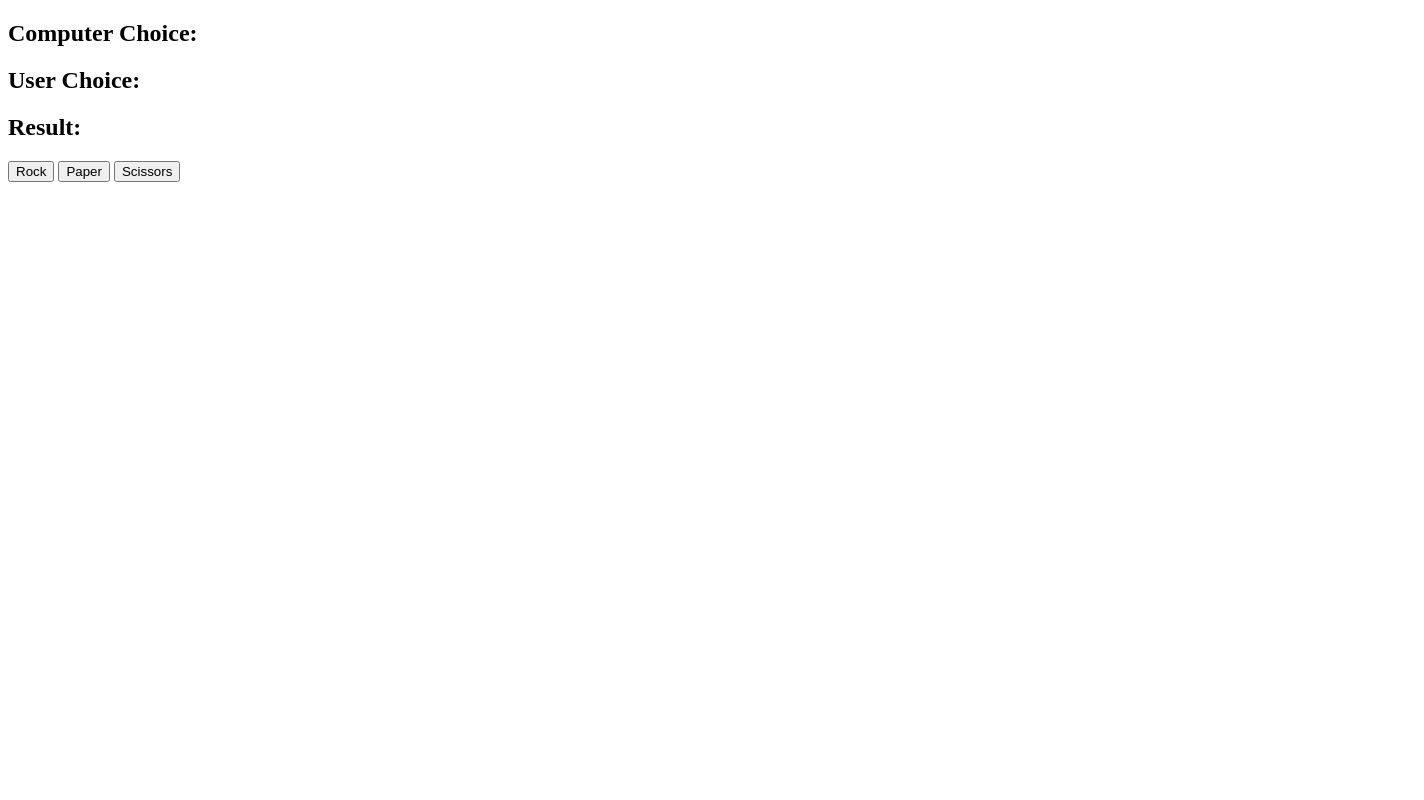
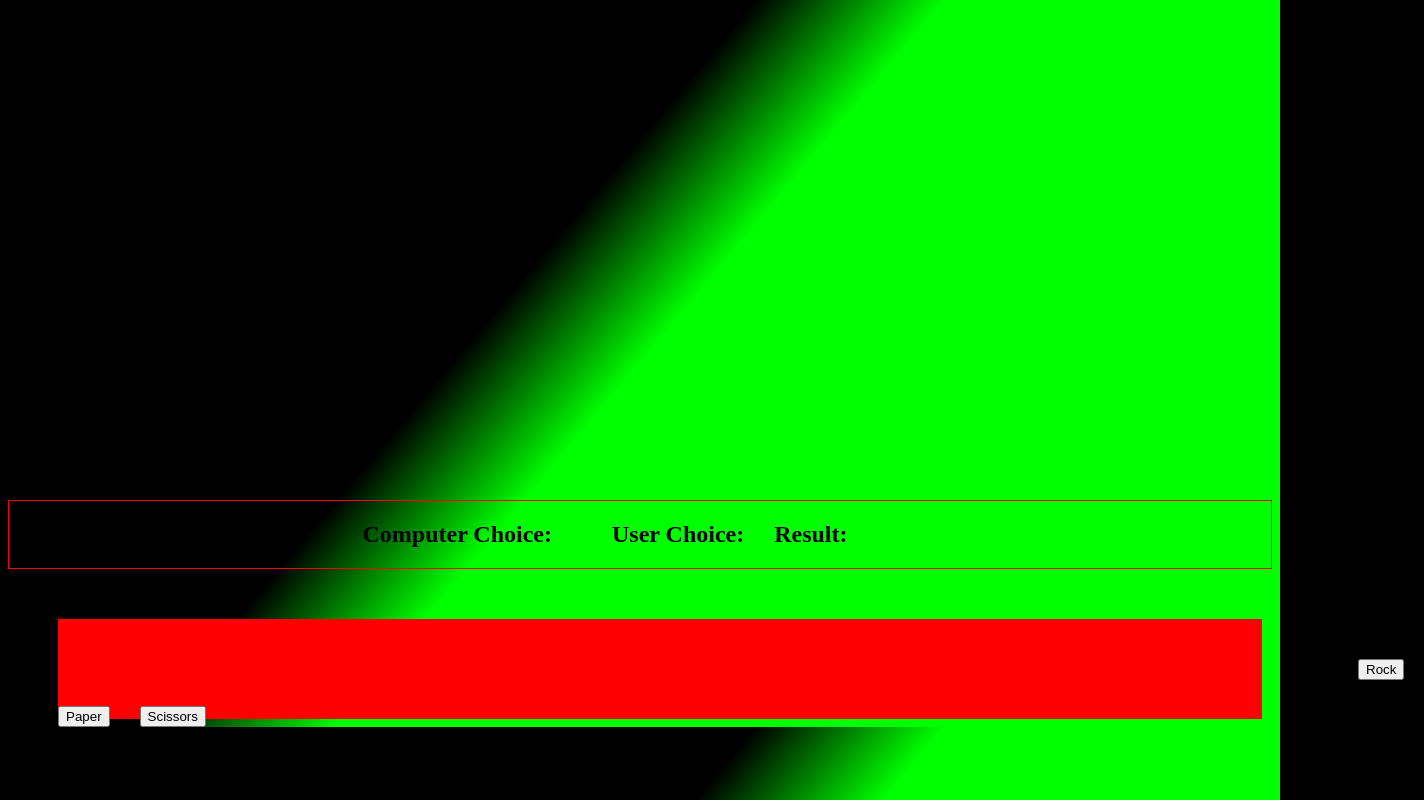
Before and after one commit to Richie1136/Rock-Paper-Scissors-JS, a plain HTML site: page index.html in a window 1280 px wide. Shown: the whole page, 1424 px wide, since content can reach past the window. Drawn offline with Linux system fonts and the light colour scheme.

Commit message:
Added styling to my rock paper scissors game

```diff
--- a/index.html
+++ b/index.html
@@ -8,14 +8,17 @@
   <link rel="stylesheet" href="./styles.css">
 </head>
 <body>
-
+<div class="container">
   <h2>Computer Choice: <span id="computer-choice"></span></h2>
   <h2>User Choice: <span id="user-choice"></span></h2>
   <h2>Result: <span id="result"></span></h2>
 
+</div>
+<div class="buttons">
   <button id="rock">Rock</button>
   <button id="paper">Paper</button>
   <button id="scissors">Scissors</button>
+</div>
   <script src="./main.js"></script>
 </body>
 </html>
--- a/main.js
+++ b/main.js
@@ -20,7 +20,6 @@ const generateComputerChoice = () => {
   if (randomNumber === 3) {
     computerPick = 'paper'
   }
-  console.log(randomNumber)
   let result = computerPick[0].toUpperCase() + computerPick.slice(1).toLowerCase()
   computerChoice.innerHTML = result
 }
@@ -47,13 +46,14 @@ const getResult = () => {
   if (computerPick === 'scissors' && userChoice === 'paper') {
     results = "Computer Wins"
   }
+
   gameResult.innerHTML = results
+
 }
 
 const userChoices = (event) => {
 
   userChoice = event.target.id
-  console.log(userChoice)
   let result = userChoice[0].toUpperCase() + userChoice.slice(1).toLowerCase()
   userChoiceDisplay.innerHTML = result
   generateComputerChoice()
--- a/styles.css
+++ b/styles.css
@@ -0,0 +1,46 @@
+.container {
+  justify-content: center;
+  align-items: center;
+  display: flex;
+  border: 1px solid red;
+  margin-top: 500px;
+}
+
+#computer-choice {
+  margin-right: 50px;
+}
+
+#user-choice {
+  margin-right: 20px;
+}
+
+#result {
+  margin-right: 80px;
+}
+
+.buttons {
+  height: 100px;
+  margin-top: 50px;
+  margin-left: 50px;
+  background-color: red;
+  font-size: 40px;
+  margin-right: 10px;
+}
+
+.buttons > #rock {
+  margin-left: 1300px;
+  margin-right: 20px;
+  margin-top: 40px;
+  justify-content: center;
+}
+.buttons > #scissors {
+  margin-left: 20px;
+}
+
+h2 {
+  margin-left: 10px;
+}
+
+body {
+  background: linear-gradient(130deg, black 40%, lime 50%);
+}
```
Lines whose indentation alone changed are shown as unchanged.
